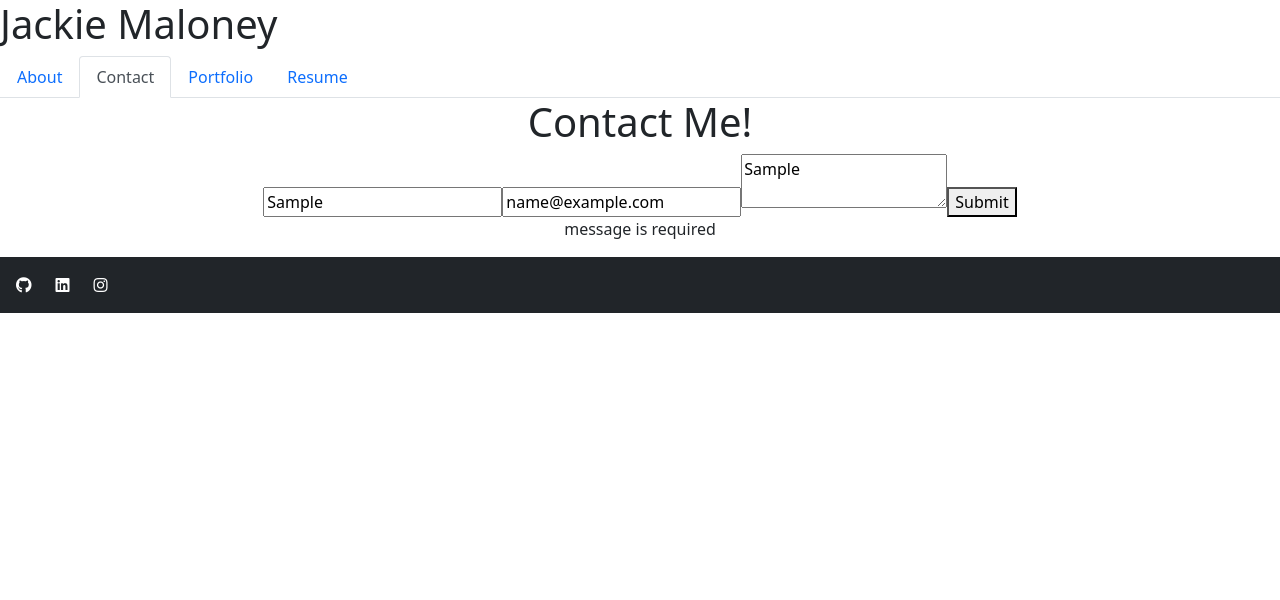
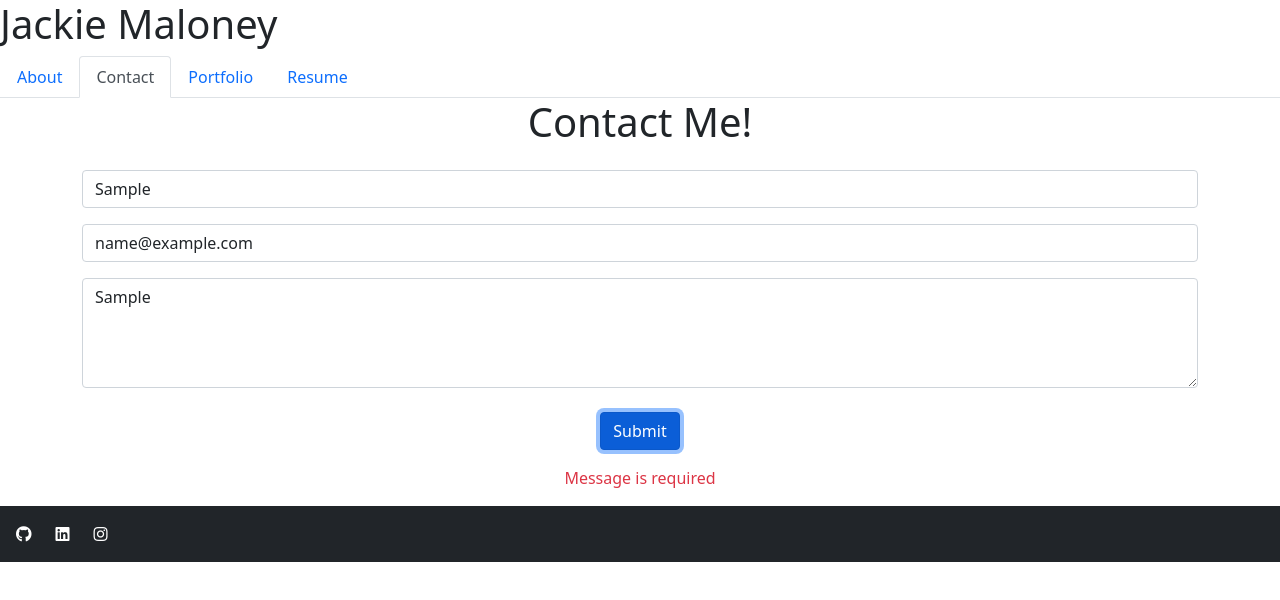
Before and after one commit to jmalon10/React-Portfolio, a React (Vite) app: page /Contact in a window 1280 px wide. Both pictures are taken after typing "Sample", "name@example.com", "Sample" into the empty fields and a click on the button "Submit". Shown: the top 600 px of the page. Built offline with nearby package versions, Linux system fonts and the light colour scheme.

Commit message:
made profle picture an appropreate size and added styling to the contact form

```diff
--- a/src/pages/About.jsx
+++ b/src/pages/About.jsx
@@ -2,7 +2,14 @@ import profileImage from '../assets/ImageOfMe.jpg';
 export default function About() {
     return (
         <section>
-            <img src={profileImage} alt="Picture of me :)" />
+            <div className="text-center">
+                <img
+                    src={profileImage}
+                    className="rounded img-fluid"
+                    alt="Picture of me :)"
+                    style={{ maxWidth: '300px', height: 'auto' }}
+                />
+            </div>
             <h2>About Me</h2>
             <p>Hi, I'm Jackie Maloney. I'm a full stack web developer with a passion for creating clean, user-friendly applications. I have experience with HTML, CSS, JavaScript, and React on the front end, and Node.js, Express.js, and MySQL on the back end. I'm excited to continue learning and growing as a developer!</p>
         </section>
--- a/src/pages/Contact.jsx
+++ b/src/pages/Contact.jsx
@@ -1,87 +1,94 @@
 import { useState } from 'react';
-// import './style.css'; // copied from class
+// import './style.css'; // You can uncomment this if needed
 
-// Here we import a helper function that will check if the email is valid
+// Helper functions
 import { checkMessage, validateEmail } from '../utils/helpers';
 
 function Contact() {
-  // Create state variables for the fields in the form
-  // We are also setting their initial values to an empty string
+  // State variables
   const [email, setEmail] = useState('');
-  const [Name, setName] = useState('');
-  const [Message, setMessage] = useState('');
+  const [name, setName] = useState(''); // Changed to lowercase
+  const [message, setMessage] = useState(''); // Changed to lowercase
   const [errorMessage, setErrorMessage] = useState('');
 
+  // Handle input changes
   const handleInputChange = (e) => {
-    // Getting the value and name of the input which triggered the change
     const { target } = e;
     const inputType = target.name;
     const inputValue = target.value;
 
-    // Based on the input type, we set the state of either email, username, and password
+    // Set state based on input type
     if (inputType === 'email') {
       setEmail(inputValue);
-    } else if (inputType === 'Name') {
-      setName(inputValue);
+    } else if (inputType === 'name') {
+      setName(inputValue); // Use lowercase 'name'
     } else {
-      setMessage(inputValue);
+      setMessage(inputValue); // Use lowercase 'message'
     }
   };
 
+  // Handle form submission
   const handleFormSubmit = (e) => {
-    // Preventing the default behavior of the form submit (which is to refresh the page)
     e.preventDefault();
 
-    // First we check to see if the email is not valid or if the userName is empty. If so we set an error message to be displayed on the page.
-    if (!validateEmail(email) || !Name) {
+    // Validate email and name
+    if (!validateEmail(email) || !name) {
       setErrorMessage('Email or name is invalid');
-      // We want to exit out of this code block if something is wrong so that the user can correct it
       return;
-      // Then we check to see if the password is not valid. If so, we set an error message regarding the password.
     }
-    if (!checkMessage(Message)) {
-      setErrorMessage(
-        `message is required`
-      );
+
+    // Validate message
+    if (!checkMessage(message)) {
+      setErrorMessage('Message is required');
       return;
-    };
+    }
 
-    // If everything goes according to plan, we want to clear out the input after a successful registration.
+    // Clear form fields if successful
     setName('');
     setMessage('');
     setEmail('');
+    setErrorMessage(''); // Clear error message
   };
 
   return (
     <div className="container text-center">
-      <h1>Contact Me!</h1>
+      <h1 className="mb-4">Contact Me!</h1>
       <form className="form" onSubmit={handleFormSubmit}>
+        <div className="form-group mb-3">
           <input
-          value={Name}
-          name="Name"
+            value={name} // lowercase
+            name="name" // lowercase
             onChange={handleInputChange}
             type="text"
-          placeholder="name"
+            placeholder="Name"
+            className="form-control"
           />
+        </div>
+        <div className="form-group mb-3">
           <input
             value={email}
             name="email"
             onChange={handleInputChange}
             type="email"
-          placeholder="email"
+            placeholder="Email"
+            className="form-control"
           />
+        </div>
+        <div className="form-group mb-4">
           <textarea
-          value={Message}
-          name="message"
+            value={message} // lowercase
+            name="message" // lowercase
             onChange={handleInputChange}
-          type="text"
-          placeholder="message"
+            placeholder="Message"
+            className="form-control"
+            rows="4"
           />
-        <button type="submit">Submit</button>
+        </div>
+        <button type="submit" className="btn btn-primary">Submit</button>
       </form>
       {errorMessage && (
-        <div>
-          <p className="error-text">{errorMessage}</p>
+        <div className="mt-3">
+          <p className="error-text text-danger">{errorMessage}</p>
         </div>
       )}
     </div>
```
Lines whose indentation alone changed are shown as unchanged.
